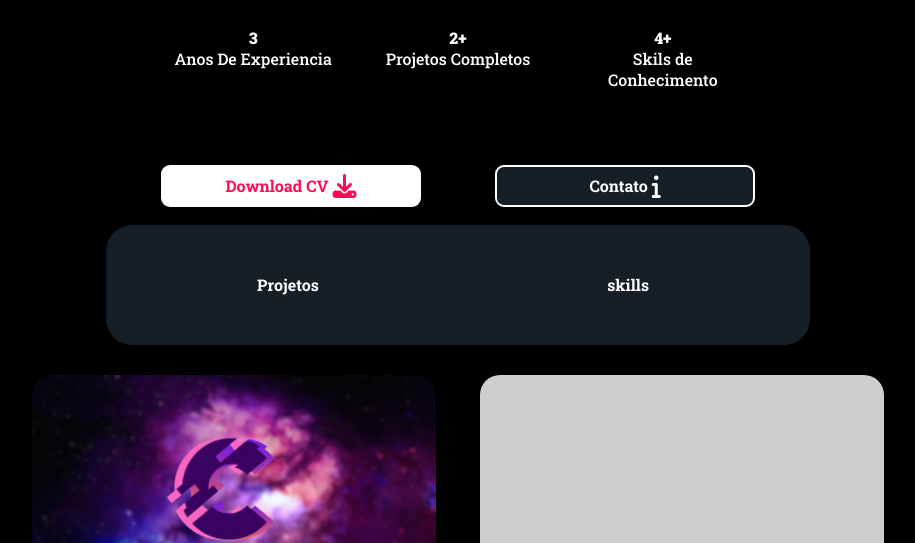
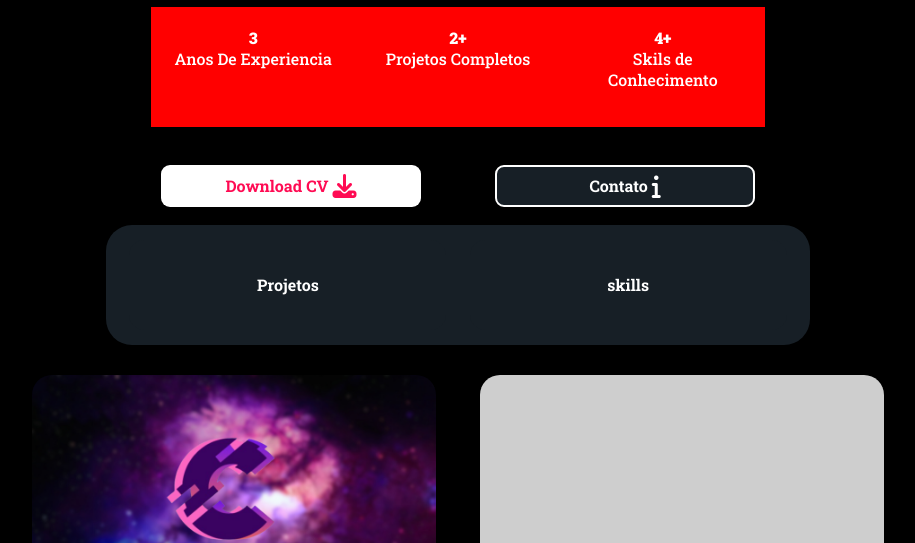
Before and after one commit to tiagoiziaas/Portifolio, a website: page index.html in a window 1280 px wide. Shown: the part 257-800 px from the top of the page, without its empty margins (182-1097 px from the left). Drawn offline with Linux system fonts and the light colour scheme.

Commit message:
atualização

```diff
--- a/css/style.css
+++ b/css/style.css
@@ -156,8 +156,9 @@ body{
     display: grid;
     width: 100%;
     height: 120px;
-
     grid-template-columns: 1fr 1fr 1fr;
+    margin: 0 auto;
+   background-color: red;
 }
 
 .InfoAnos{
```
Also changed, not shown: index.html (+1 -0 lines).
